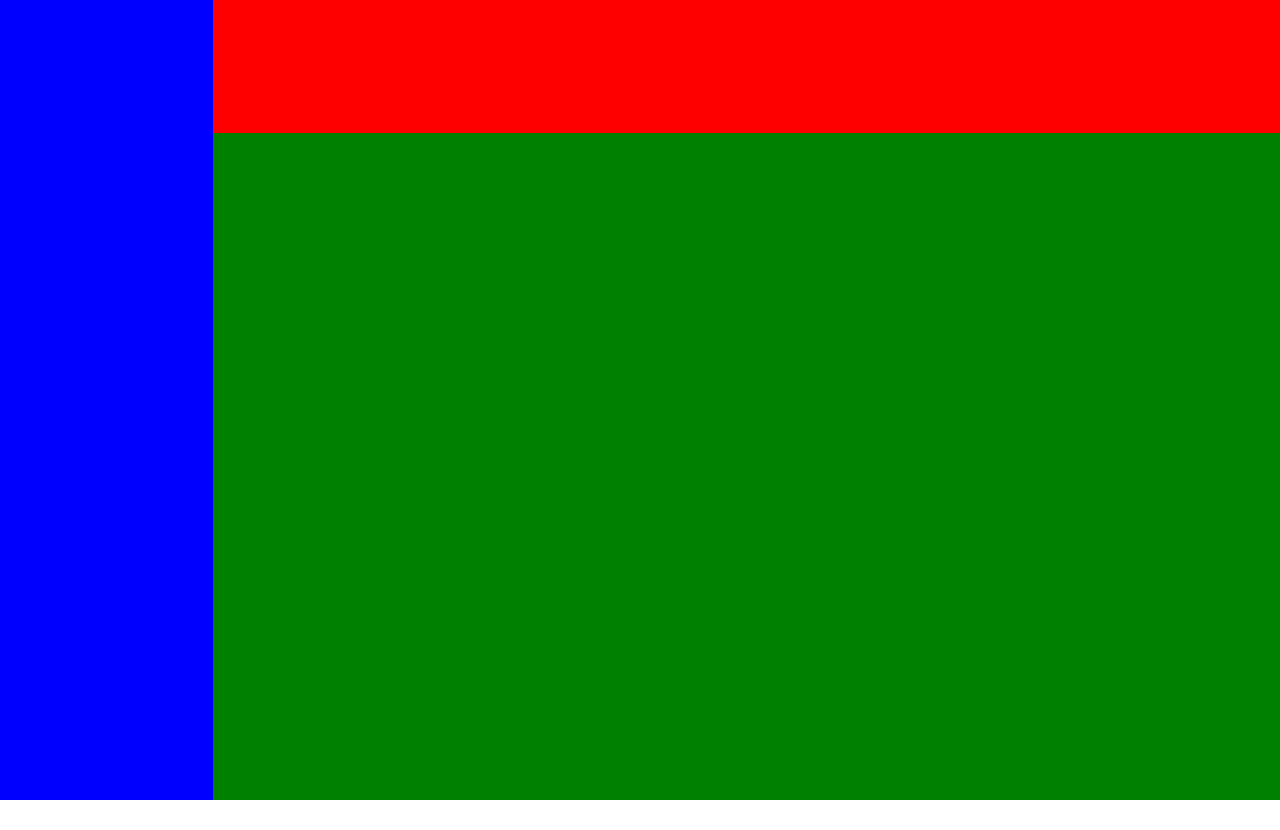
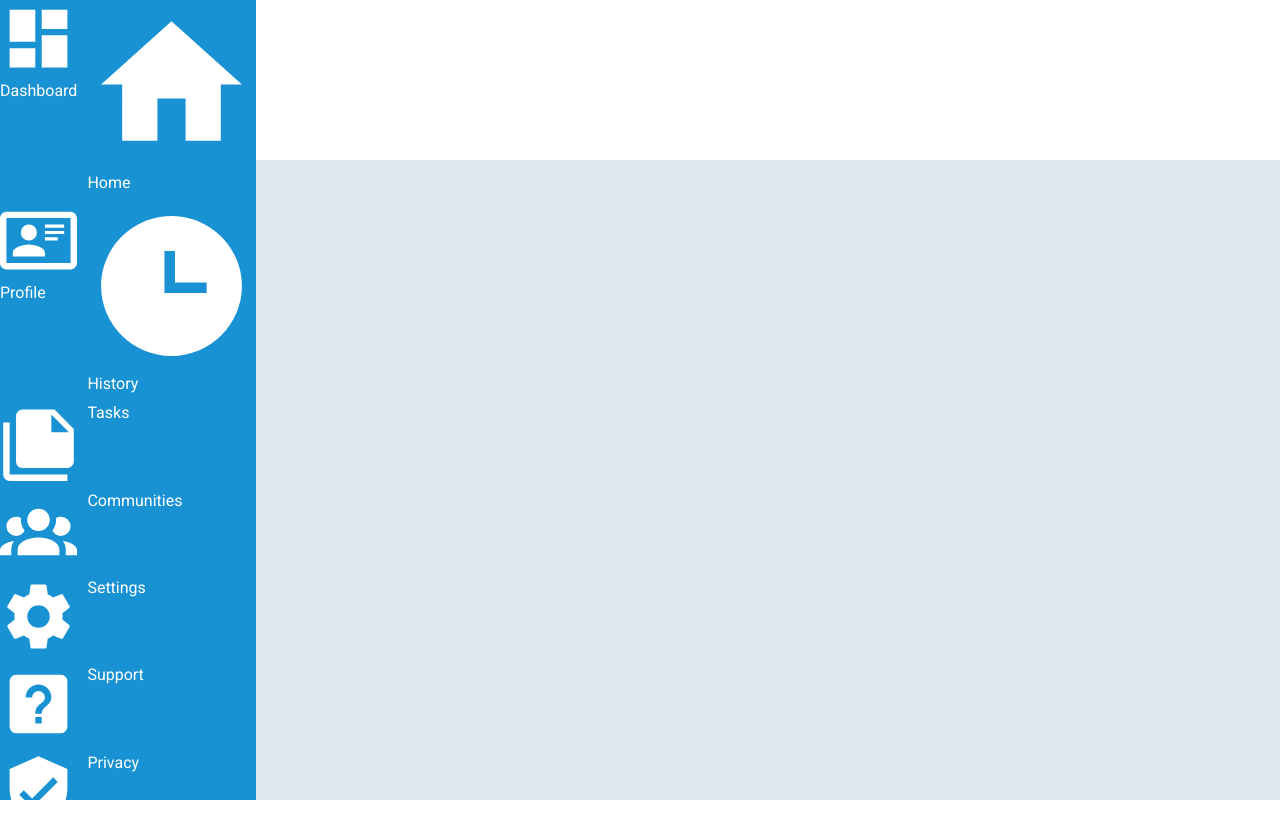
Before and after one commit to AbdirahmanFree/Dashboard, a plain HTML site: page index.html in a window 1280 px wide. Before the commit the page ends 800 px from the top, so only its background shows below. Drawn offline with Linux system fonts and the light colour scheme.

Commit message:
making sidebare layout

```diff
--- a/index.html
+++ b/index.html
@@ -8,7 +8,40 @@
 </head>
 <body>
     <div class="container">
-        <div class="sidebar"></div>
+        <div class="sidebar">
+            <div>
+                <img src="assets/view-dashboard.svg" class="lead"/>
+                <span class="lead">Dashboard</span>
+            </div>
+
+            <div>
+                <img src="assets/home.svg"/>
+                <span>Home</span>
+            </div>
+
+            <div>
+                <img src="assets/card-account-details-outline.svg" />
+                <span>Profile</span>
+            </div>
+
+            <div>
+                <img src="assets/clock-time-three.svg" />
+                <span>History</span>
+            </div>
+
+            <img src="assets/note-multiple.svg" />
+            <span>Tasks</span>
+            <img src="assets/account-group.svg" />
+            <span>Communities</span>
+            <img src="assets/cog.svg" />
+            <span>Settings</span>
+            <img src="assets/help-box.svg" />
+            <span>Support</span>
+            <img src="assets/shield-check.svg" />
+            <span>Privacy</span>
+
+
+        </div>
         <div class="header"></div>
         <div class="article"></div>
     </div>
--- a/style.css
+++ b/style.css
@@ -8,21 +8,38 @@ body{
     height: 100vh;
     width: 100vw;
     display: grid;
-    grid-template-columns: 1fr 5fr;
-    grid-template-rows: 1fr 5fr;
+    grid-template-columns: 1fr 4fr;
+    grid-template-rows: 1fr 4fr;
 }
 
 .sidebar{
-    background-color: blue;
+    position: relative;
+    background-color: #1992D4;
     grid-area: 1/1/3/2;
+    display: grid;
+    grid-template-columns: 1fr 5fr;
+    grid-template-rows: repeat(12,1fr);
+    gap: 10px;
+    color: #FFFFFF;
+
+}
+span {
+    height: 25px;
 }
 
+img {
+    align-self: start;
+    filter: brightness(0) invert(1);
+}
+
+
+
 .header {
-    background-color: red;
+    background-color: #FFFFFF;
     grid-area: 1/2/2/3;
 }
 
 .article {
-    background-color: green;
+    background-color: #E2E8F0;
     grid-area: 2/2/3/3;
 }
```
